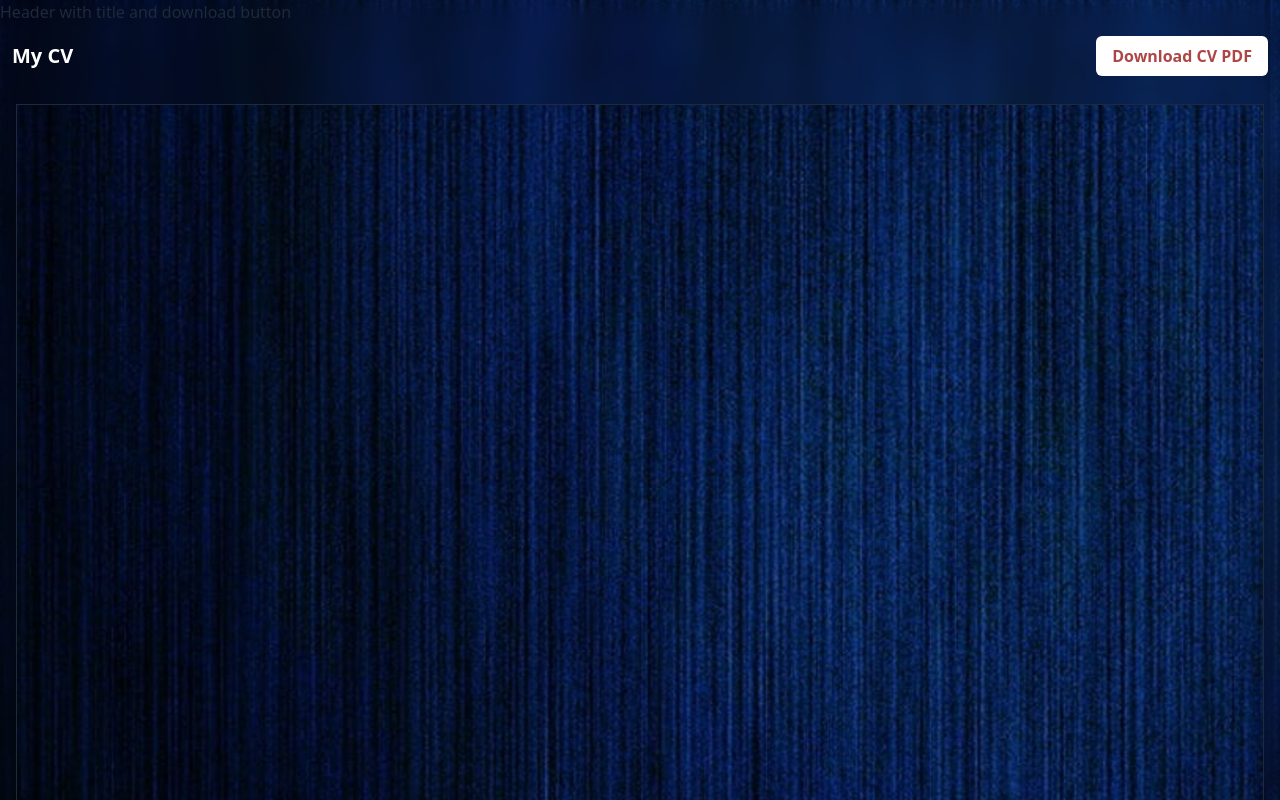
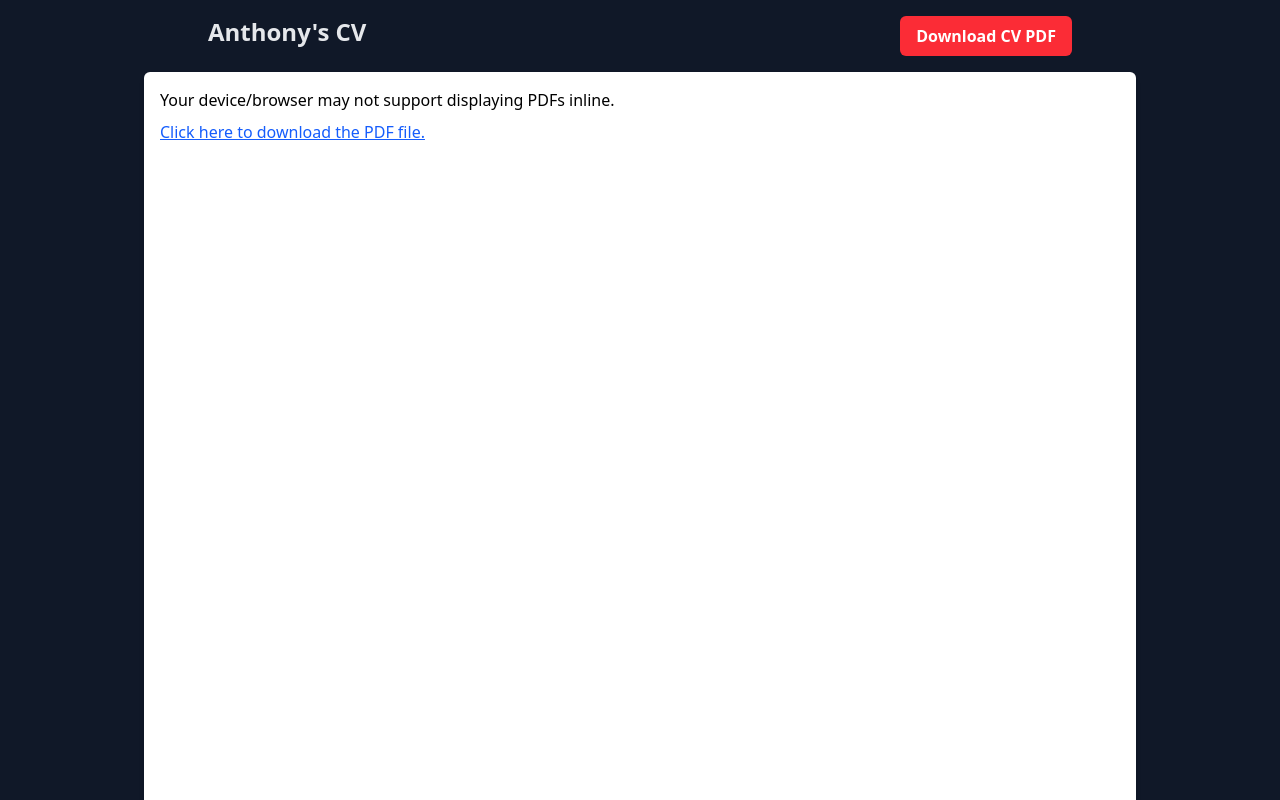
Before and after one commit to mainaanthony/pf, a React (Vite) app: page /pf/cv in a window 1280 px wide. Built offline with nearby package versions, Linux system fonts and the light colour scheme.

Commit message:
fix:cv preview not showing in smaller screens

```diff
--- a/src/layout/content/cv.jsx
+++ b/src/layout/content/cv.jsx
@@ -3,32 +3,46 @@
 const CVPage = () => {
   const cvUrl = `${import.meta.env.BASE_URL}ResumeAnthonyMwaiMainaResume2024.pdf`;
 
-
   return (
-    <div className="cv-page min-h-screen text-gray-800 bg-[rgba(14, 13, 13, 0.3)] backdrop-blur-md">
-      Header with title and download button
-      <header className="p-3 flex justify-between items-center bg-opacity-30 backdrop-blur-xs text-white">
-        <h1 className="text-xl font-bold mr-10">My CV</h1>
+    <div className="min-h-screen flex flex-col items-center bg-gray-900 text-gray-200">
+    {/* Header */}
+    <header className="w-full max-w-4xl mx-auto px-4 py-4 flex justify-between items-start">
+      <h1 className="text-2xl font-bold">Anthony&apos;s CV</h1>
       <a
         href={cvUrl}
         download
-          className="bg-white text-[#AC4746] font-bold px-4 py-2 rounded-md"
+        className="bg-red-500 hover:bg-red-600 text-white font-semibold px-4 py-2 rounded-md transition-colors"
       >
         Download CV PDF
       </a>
     </header>
 
-      {/* PDF Viewer */}
-      <div className="pdf-viewer p-4 flex justify-center">
-        <iframe
-          src={cvUrl}
-          title="CV PDF"
+      {/* Main Content */}
+      <main className="flex-1 w-full max-w-5xl mx-auto px-4 pb-8">
+        <div className="bg-white rounded-md shadow-md overflow-hidden">
+          {/* Embedded PDF using <object> for better cross-device support */}
+          <object
+            data={cvUrl}
+            type="application/pdf"
             width="100%"
-          height="800px"
-          className="border"
-
-        />
+            height="1000px"
+          >
+            {/* Fallback content if PDF cannot be displayed */}
+            <div className="p-4 text-black">
+              <p className="mb-2">
+                Your device/browser may not support displaying PDFs inline.
+              </p>
+              <a
+                href={cvUrl}
+                download
+                className="text-blue-600 underline"
+              >
+                Click here to download the PDF file.
+              </a>
             </div>
+          </object>
+        </div>
+      </main>
     </div>
   );
 };
```
Lines whose indentation alone changed are shown as unchanged.
